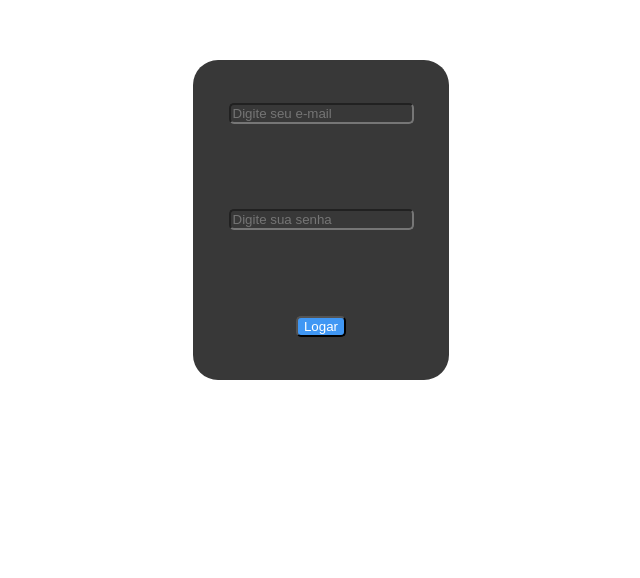
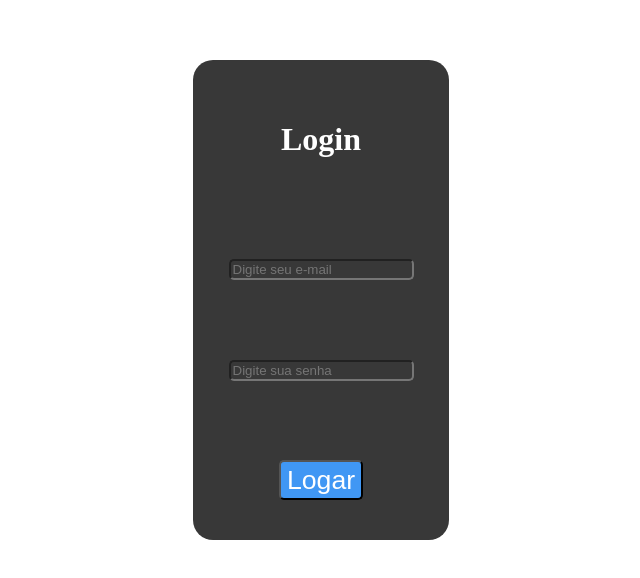
Before and after one commit to FelipeViera/Cadastro, a plain HTML site: page View/index.html in a window 1280 px wide. Shown: the part 140-718 px from the top of the page, without its empty margins (319-959 px from the left). Drawn offline with Linux system fonts and the light colour scheme.

Commit message:
Criado a UI

```diff
--- a/View/index.html
+++ b/View/index.html
@@ -9,11 +9,12 @@
 <body>
     <main>
         <div id="botoes">
+            <h1> Login </h1>
             <input class="botao" placeholder="Digite seu e-mail">
             <input class="botao" placeholder="Digite sua senha">
-            <button> Logar </button>
+            <button onclick="Logar()"> Logar </button>
         </div>
     </main>
-
+    <script src="src/index.js"></script>
 </body>
 </html>
--- /dev/null
+++ b/View/src/index.js
@@ -0,0 +1,14 @@
+function Logar(){
+    var email = document.getElementsByTagName('input')[0]
+    var senha = document.getElementsByTagName('input')[1]
+    var c_email = email.value.length
+    var c_senha = senha.value.length
+    if (c_email > 0 && c_senha > 0){
+        Solicitacao()
+    }
+
+}
+
+async function Solicitacao() {
+    //Realizar a solicitação
+  }
--- a/View/style/style.css
+++ b/View/style/style.css
@@ -4,24 +4,31 @@ main {
     place-items: center;
 }
 
+
 #botoes{
     display: grid;
     place-items: center;
-    height: 40vh;
+    height: 60vh;
     width: 20vw;
     background-color: rgb(56, 56, 56);
-    border-radius: 25px;
+    border-radius: 20px;
 
+}
+
+h1{
+    color:white;
 }
 
 .botao{
     background-color: transparent;
     border-radius: 5px;
-
+    color:white;
 }
 
 button {
     border-radius: 5px;
     background-color: rgb(64, 151, 244);
     color: white;
+    height: 40px;
+    font-size: 20pt;
 }
```
